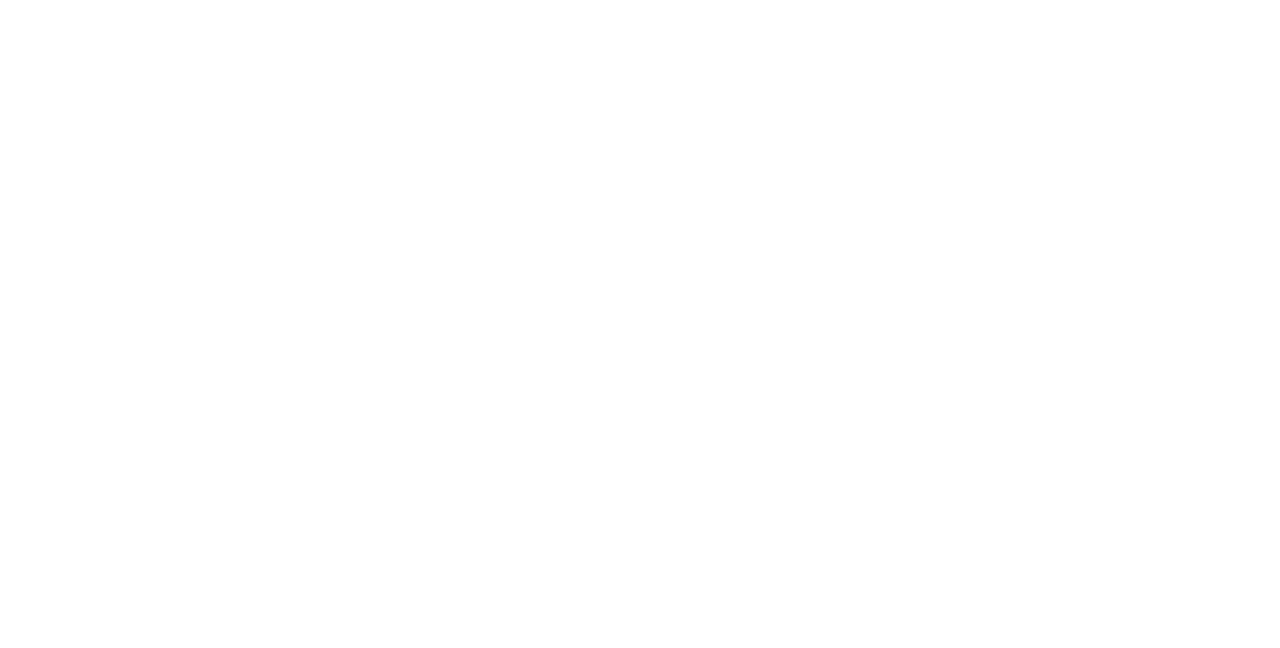
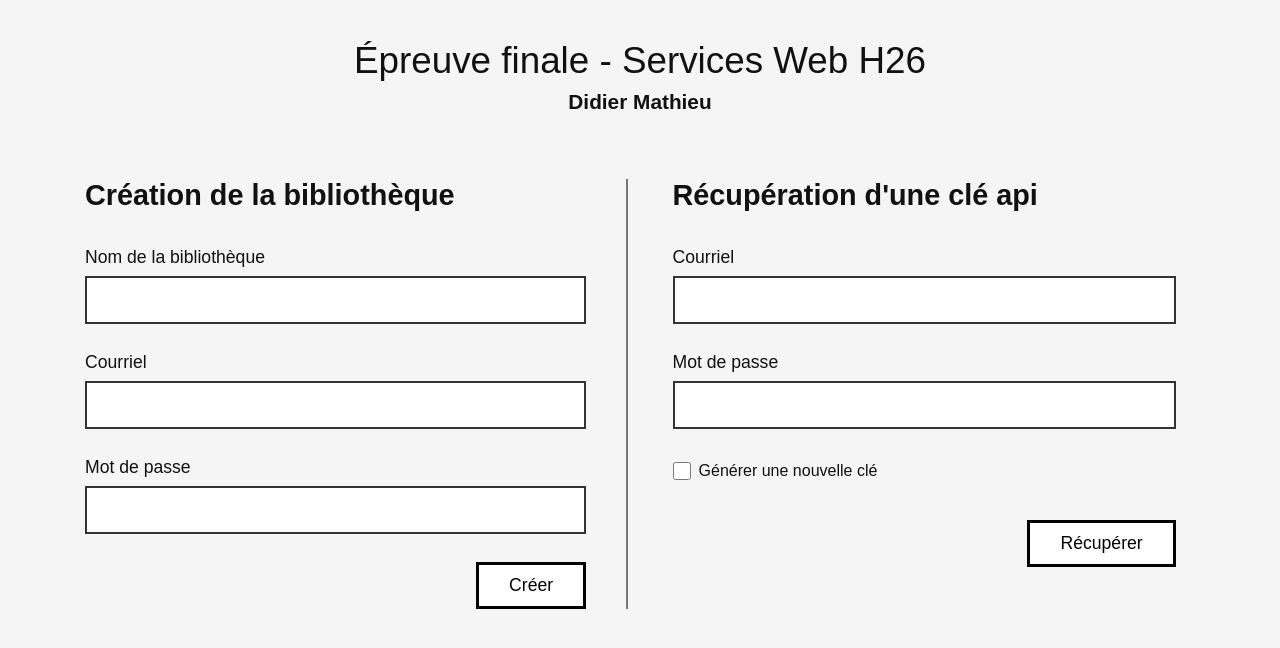
Before and after one commit to cgpvicto-2444332/TP-Service-Web-Repertoires-Fichiers-Didier-Mathieu, a plain HTML site: page application_gestion/index.html in a window 1280 px wide. Drawn offline with Linux system fonts and the light colour scheme.

Commit message:
création de la page html et ajout du javascript

```diff
--- a/application_gestion/css/styles.css
+++ b/application_gestion/css/styles.css
@@ -0,0 +1,102 @@
+/* CSS fait par moi avec l'aide de chatGPT (Autorisé par le professeur)*/
+
+* {
+    margin: 0;
+    padding: 0;
+    box-sizing: border-box;
+}
+
+body {
+    font-family: Arial, Helvetica, sans-serif;
+    background-color: #f5f5f5;
+    min-height: 100vh;
+    padding: 30px 45px;
+    color: #111;
+}
+
+h1 {
+    text-align: center;
+    font-size: 2.3rem;
+    font-weight: 500;
+    margin-top: 10px;
+    margin-bottom: 8px;
+}
+
+body > h2 {
+    text-align: center;
+    font-size: 1.3rem;
+    font-weight: 600;
+    margin-bottom: 65px;
+}
+
+.conteneur-formulaires {
+    display: inline-block;
+    width: 49%;
+    vertical-align: top;
+    padding: 0 40px;
+}
+
+.conteneur-formulaires:first-of-type {
+    border-right: 2px solid #777;
+}
+
+form h2 {
+    font-size: 1.8rem;
+    font-weight: 600;
+    margin-bottom: 35px;
+}
+
+label {
+    display: block;
+    font-size: 1.1rem;
+    margin-bottom: 8px;
+}
+
+input[type="text"],
+input[type="email"],
+input[type="password"] {
+    width: 100%;
+    height: 48px;
+    padding: 10px 14px;
+    font-size: 1rem;
+    border: 2px solid #333;
+    background-color: white;
+    margin-bottom: 28px;
+}
+
+input::placeholder {
+    color: #c8c8c8;
+    font-size: 1rem;
+}
+
+.checkbox-container {
+    display: flex;
+    align-items: center;
+    gap: 8px;
+    margin-top: 5px;
+    margin-bottom: 40px;
+}
+
+.checkbox-container label {
+    margin: 0;
+    font-size: 1rem;
+}
+
+.checkbox-container input[type="checkbox"] {
+    width: 18px;
+    height: 18px;
+}
+
+button {
+    display: block;
+    margin-left: auto;
+    padding: 10px 30px;
+    font-size: 1.1rem;
+    border: 3px solid black;
+    background-color: white;
+    cursor: pointer;
+}
+
+button:hover {
+    background-color: #ececec;
+}
--- a/application_gestion/index.html
+++ b/application_gestion/index.html
@@ -4,8 +4,43 @@
     <meta charset="UTF-8">
     <meta name="viewport" content="width=device-width, initial-scale=1.0">
     <title>Travail Pratique</title>
+    <link rel="stylesheet" href="css/styles.css">
+    <script defer src="js/script.js"></script>
 </head>
 <body>
+    <h1>Épreuve finale - Services Web H26</h1>
+    <h2>Didier Mathieu</h2>
+    <div class="conteneur-formulaires">
+        <form id="formulaire-creation">
+            <h2>Création de la bibliothèque</h2>
+            <label for="nom">Nom de la bibliothèque</label>
+            <input type="text" id="nom" name="nom" required>
 
+            <label for="courrielCreation">Courriel</label>
+            <input type="email" id="courrielCreation" name="courrielCreation" required>
+
+            <label for="mdpCreation">Mot de passe</label>
+            <input type="password" id="mdpCreation" name="mdpCreation" required>
+
+            <button id="bouttonCreation" type="submit">Créer</button>
+        </form>
+    </div>
+    <div class="conteneur-formulaires">
+        <form id="formulaire-recuperation">
+            <h2>Récupération d'une clé api</h2>
+            <label for="courrielRecup">Courriel</label>
+            <input type="email" id="courrielRecup" name="courrielRecup" required>
+
+            <label for="mdpRecup">Mot de passe</label>
+            <input type="password" id="mdpRecup" name="mdpRecup" required>
+
+            <div class="checkbox-container">
+                <input type="checkbox" id="genererCle" name="genererCle" value="valeur">
+                <label for="genererCle">Générer une nouvelle clé</label>
+            </div>
+
+            <button>Récupérer</button>
+        </form>
+    </div>
 </body>
 </html>
--- a/application_gestion/js/script.js
+++ b/application_gestion/js/script.js
@@ -0,0 +1,89 @@
+const API_URL = "https://tp-service-web-api-didier-mathieu.onrender.com";
+
+async function creerBibliotheque(event) {
+    event.preventDefault();
+
+    const nom = document.getElementById('nom').value;
+    const courrielCreation = document.getElementById('courrielCreation').value;
+    const mdpCreation = document.getElementById('mdpCreation').value;
+
+    if (!nom || !courrielCreation || !mdpCreation) {
+        alert('Veuillez remplir les champs.');
+        return;
+    }
+
+    try {
+        let reponse = await fetch(`${API_URL}/api/utilisateurs`, {
+        method: 'POST',
+        headers: {
+            'Content-Type': 'application/json;charset=utf-8'
+        },
+        body: JSON.stringify({ nom, courriel: courrielCreation, password: mdpCreation })
+        });
+    if (!reponse.ok) {
+        console.error('Erreur HTTP:', reponse.status);
+        return;
+    }
+        const resultat = await reponse.json();
+
+        document.getElementById('nom').value = '';
+        document.getElementById('courrielCreation').value = '';
+        document.getElementById('mdpCreation').value = '';
+
+        alert(`Clé api : "${resultat.cle_api}"`);
+    } catch (err) {
+            console.error('Erreur réseau:', err);
+    }
+}
+
+async function recupererCleApi(event) {
+    event.preventDefault();
+
+    const courrielRecup = document.getElementById('courrielRecup').value;
+    const mdpRecup = document.getElementById('mdpRecup').value;
+    const genererNouvelleCle = document.getElementById('genererCle').checked;
+
+    if (!courrielRecup || !mdpRecup) {
+        alert('Veuillez remplir les champs.');
+        return;
+    }
+
+    let url = `${API_URL}/api/utilisateurs/cle`;
+
+    if (genererNouvelleCle) {
+        url += '?nouvelle=1';
+    }
+
+    try {
+        let reponse = await fetch(url, {
+        method: 'POST',
+        headers: {
+            'Content-Type': 'application/json;charset=utf-8'
+        },
+        body: JSON.stringify({ courriel: courrielRecup, password: mdpRecup })
+        });
+
+        console.log(reponse);
+
+    if (!reponse.ok) {
+        console.error('Erreur HTTP:', reponse.status);
+        alert('Aucun utilisateur trouvé avec ce courriel et mot de passe.')
+        return;
+    }
+        const resultat = await reponse.json();
+
+        document.getElementById('courrielRecup').value = '';
+        document.getElementById('mdpRecup').value = '';
+
+        if (genererNouvelleCle) {
+            alert(`Nouvelle clé générée : "${resultat.cle_api}"`);
+        } else {
+            alert(`Clé api : "${resultat.cle_api}"`);
+        }
+    } catch (err) {
+            console.error('Erreur réseau:', err);
+    }
+}
+
+document.getElementById("formulaire-creation").addEventListener("submit", creerBibliotheque);
+document.getElementById("formulaire-recuperation").addEventListener("submit", recupererCleApi);
```
